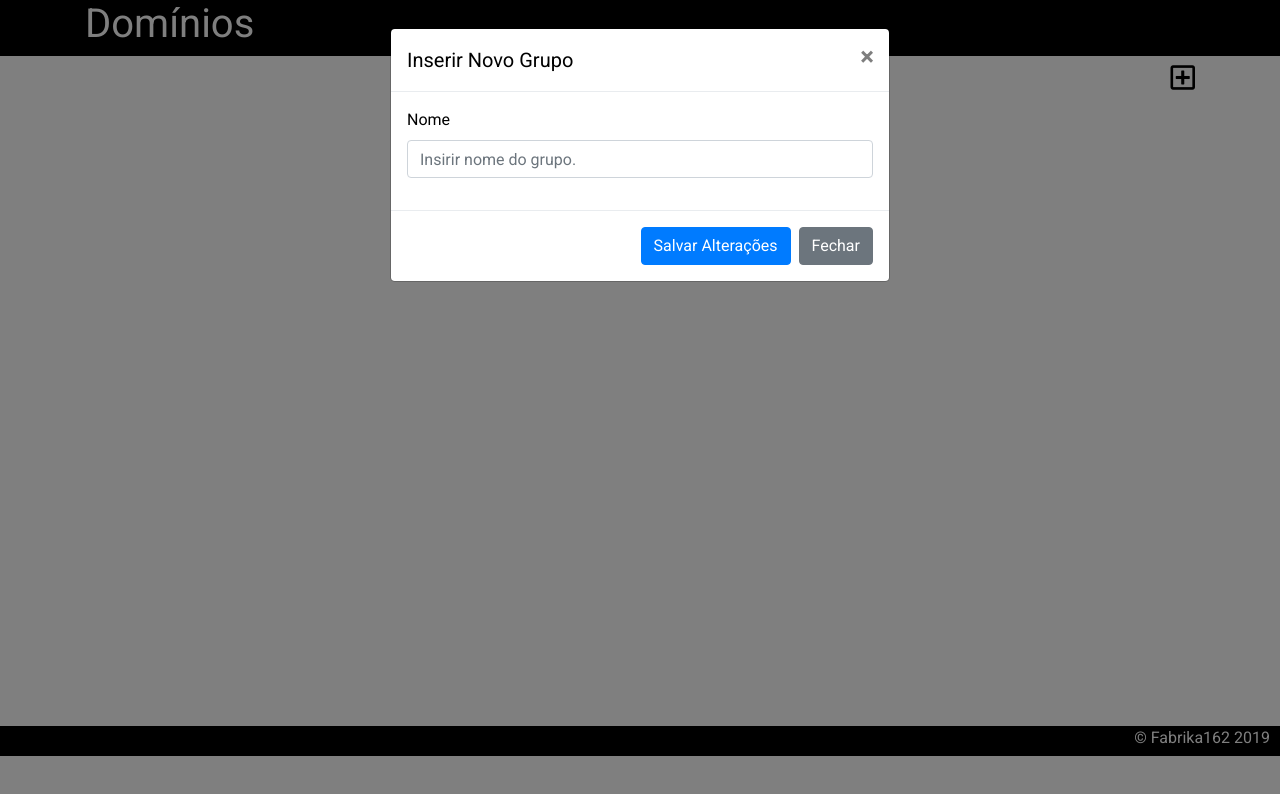
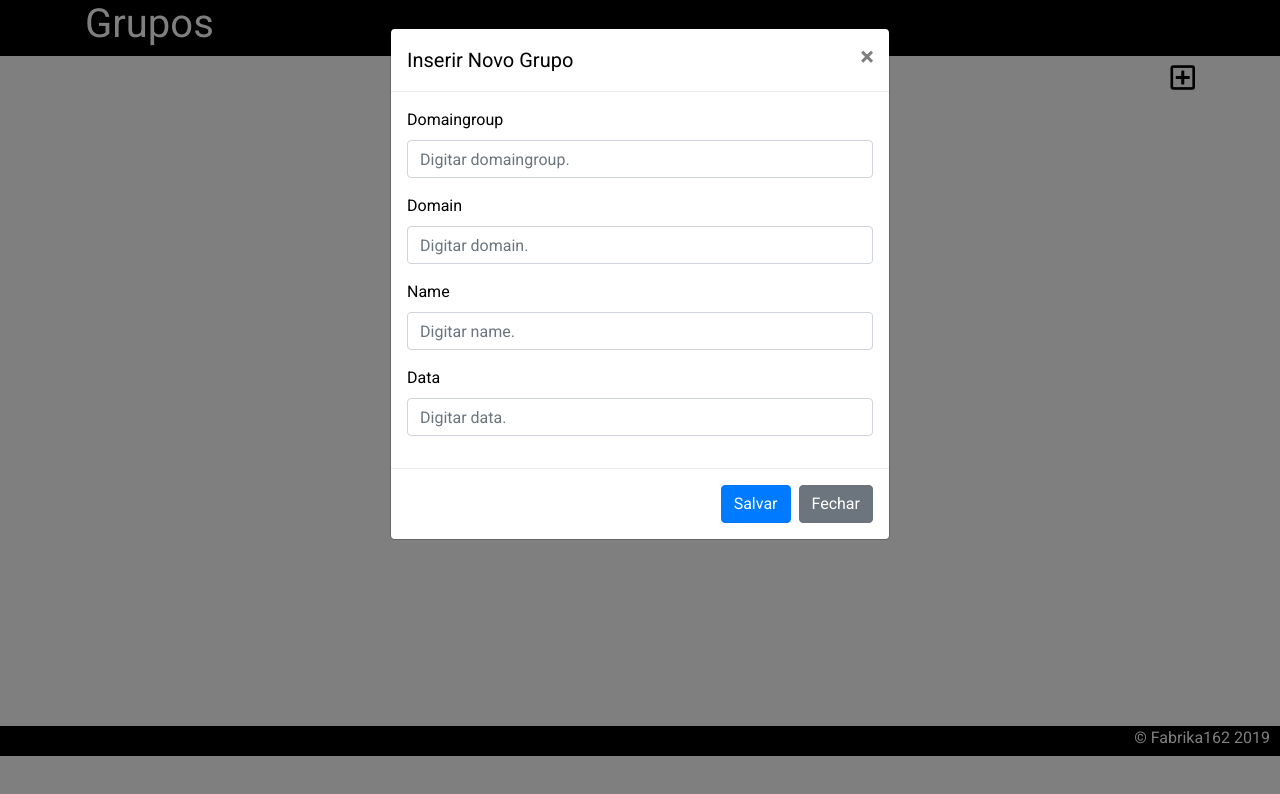
Before and after one commit to bcampo2/dominios, a plain HTML site: page index.html in a window 1280 px wide. Both pictures are taken after a click on the link 1182 px from the left and 82 px from the top of the page. Drawn offline with Linux system fonts and the light colour scheme; no server answers.

Commit message:
Ajustes de modais

```diff
--- a/index.html
+++ b/index.html
@@ -11,7 +11,7 @@
     <link href="https://fonts.googleapis.com/css?family=Roboto" rel="stylesheet">
     <link rel="stylesheet" href="css/bootstrap.min.css">
     <link rel="stylesheet" href="css/style.css">
-    <title>Domínios</title>
+    <title>Grupos</title>
 </head>
 
 <body>
@@ -19,7 +19,7 @@
         <div class="container">
             <div class="row">
                 <h1 id="dominios" class="col-md-12 text-left">
-                    Domínios
+                    Grupos
                 </h1>
             </div>
         </div>
@@ -70,9 +70,20 @@
 
                     <form>
                         <div class="form-group">
-                            <label>Nome</label>
-                            <input type="text" class="form-control" id="novo-grupo"
-                                placeholder="Insirir nome do grupo.">
+                            <label>Domaingroup</label>
+                            <input type="text" class="form-control" id="group-linha" placeholder="Digitar domaingroup.">
+                        </div>
+                        <div class="form-group">
+                            <label>Domain</label>
+                            <input type="text" class="form-control" id="domain-linha" placeholder="Digitar domain.">
+                        </div>
+                        <div class="form-group">
+                            <label>Name</label>
+                            <input type="text" class="form-control" id="name-linha" placeholder="Digitar name.">
+                        </div>
+                        <div class="form-group">
+                            <label>Data</label>
+                            <input type="text" class="form-control" id="data-linha" placeholder="Digitar data.">
                         </div>
                     </form>
 
@@ -80,7 +91,7 @@
 
                 <div class="modal-footer">
 
-                    <button type="button" class="btn btn-primary">Salvar Alterações</button>
+                    <button type="button" class="btn btn-primary">Salvar</button>
                     <button type="button" class="btn btn-secondary" data-dismiss="modal">Fechar</button>
 
                 </div>
```
Also changed, not shown: grupos.html (+15 -7 lines), js/script-grupos.js (+9 -6 lines).
